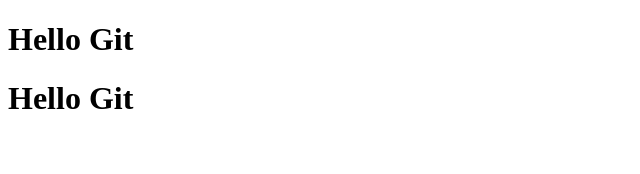
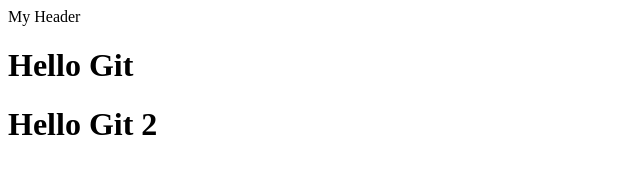
Before and after one commit to mohsensafi61/git-project, a plain HTML site: page index.html in a window 1280 px wide. Shown: the whole page, without its empty margins (0-640 px from the left). Drawn offline with Linux system fonts and the light colour scheme.

Commit message:
some changes

```diff
--- a/index.html
+++ b/index.html
@@ -7,9 +7,10 @@
     <title>Document</title>
 </head>
 <body>
+    <header>My Header</header>
     <div class="banner"></div>
     <h1>Hello Git</h1>
-    <h1>Hello Git</h1>
+    <h1>Hello Git 2</h1>
 
 
     <script src="script.js"></script>
```
